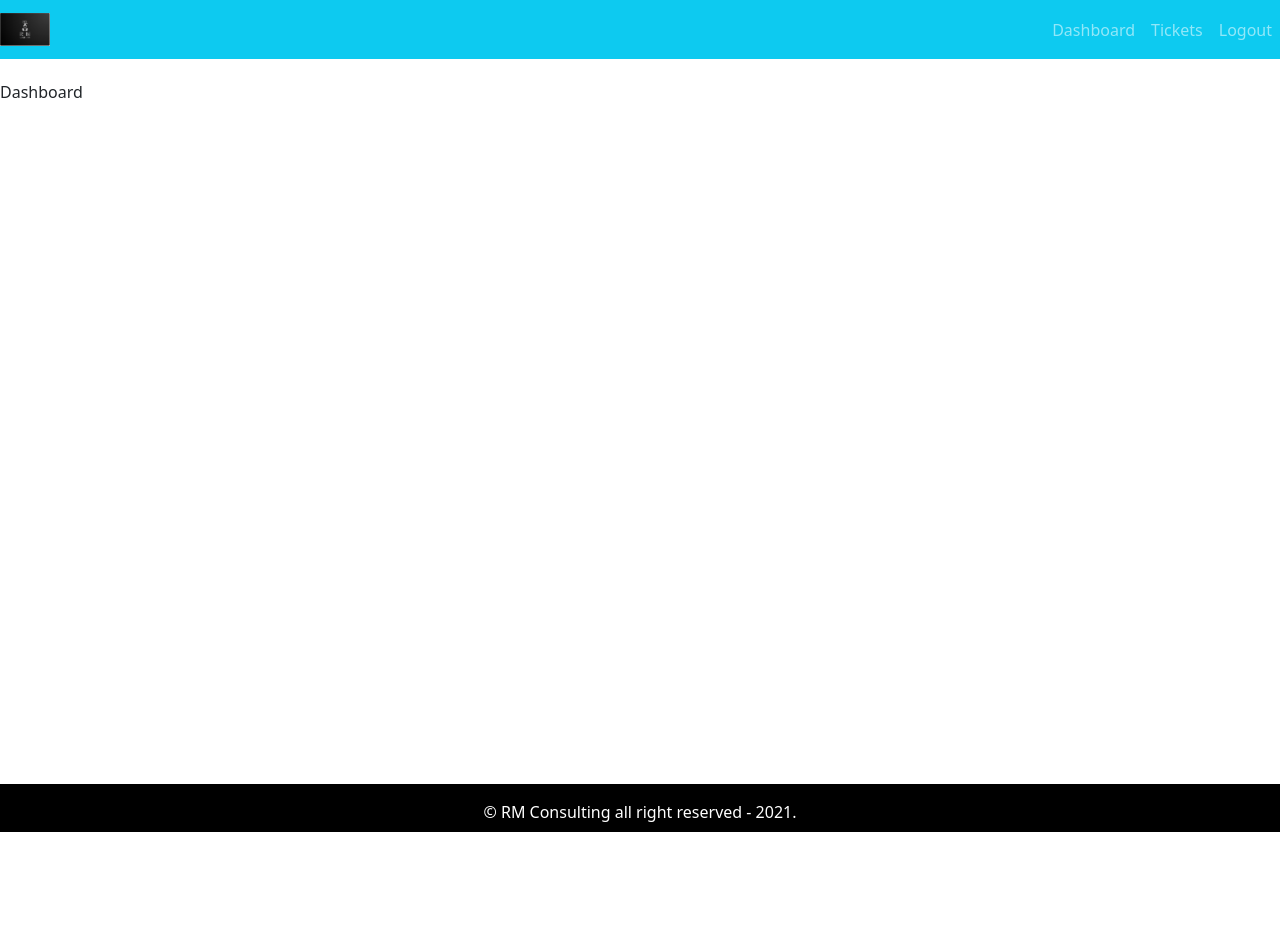
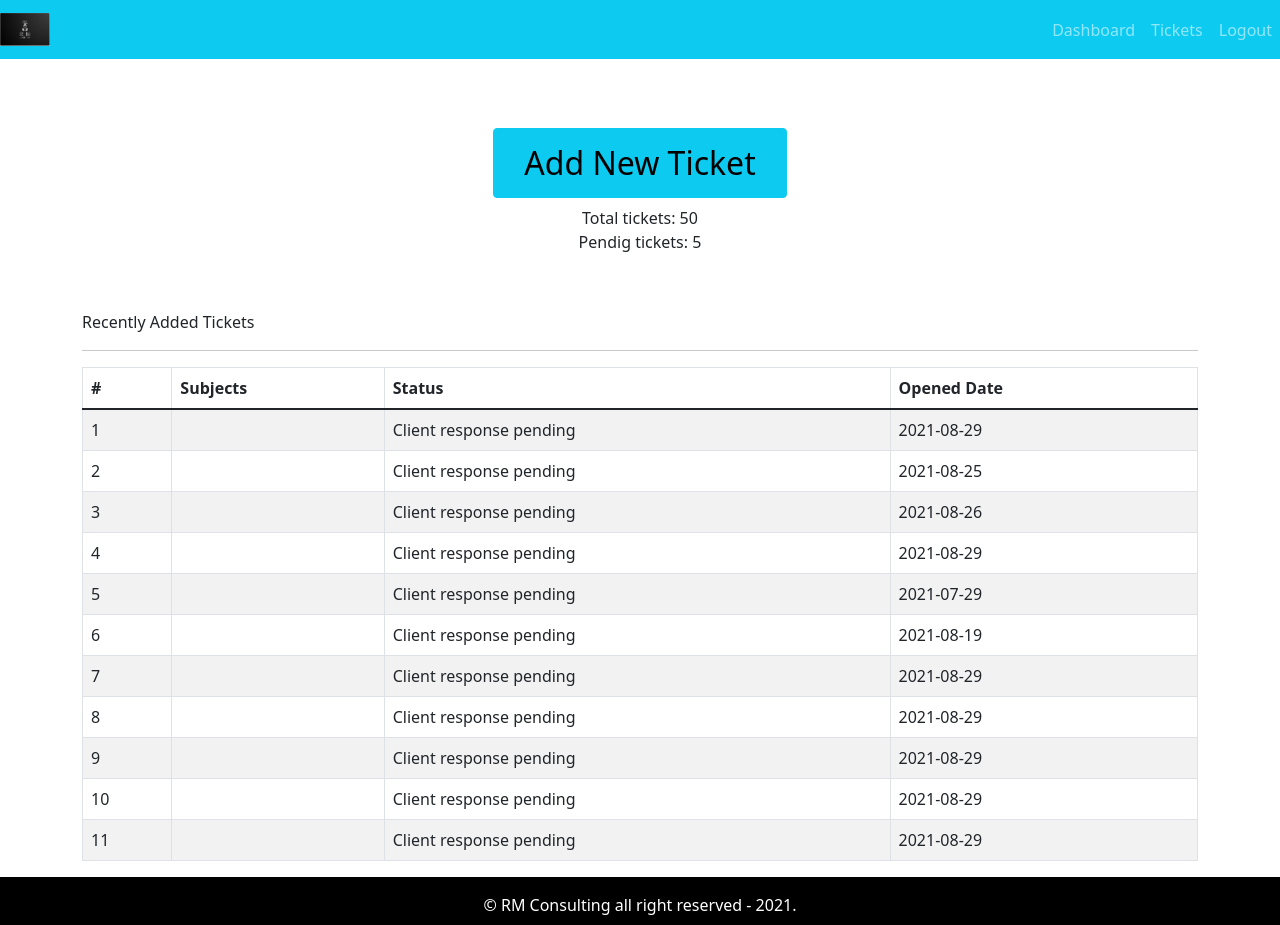
Before and after one commit to Ritcus/crmprojectt, a React (Create React App) app: page / in a window 1280 px wide. Before the commit the page ends 832 px from the top, so only its background shows below. Built offline with nearby package versions, Linux system fonts and the light colour scheme.

Commit message:
dashboard finish

```diff
--- a/package.json
+++ b/package.json
@@ -12,6 +12,7 @@
     "react-bootstrap": "^1.6.1",
     "react-dom": "^17.0.2",
     "react-scripts": "4.0.3",
+    "react-table-plugins": "^1.3.2",
     "web-vitals": "^1.1.2"
   },
   "scripts": {
--- a/src/App.js
+++ b/src/App.js
@@ -1,6 +1,7 @@
 import React from 'react';
 import './App.css';
 import { DefaultLayout } from './layout/DefaultLayout';
+import { Dashboard } from './pages/dashboard/Dashboard.page';
 
 import { Entry } from './pages/entry/Entry.page';
 
@@ -8,7 +9,7 @@
   return (
     <div className="App">
       <DefaultLayout>
-        Dashboard
+        <Dashboard />
       </DefaultLayout>
       {/* <Entry/> */}
     </div>
--- /dev/null
+++ b/src/assets/data/dummyTickets.json
@@ -0,0 +1,57 @@
+[
+    {
+        "id": 1,
+        "status": "Client response pending",
+        "addedAt": "2021-08-29 "
+    },
+    {
+        "id": 2,
+        "status": "Client response pending",
+        "addedAt": "2021-08-25 "
+    },
+    {
+        "id": 3,
+        "status": "Client response pending",
+        "addedAt": "2021-08-26 "
+    },
+    {
+        "id": 4,
+        "status": "Client response pending",
+        "addedAt": "2021-08-29 "
+    },
+    {
+        "id": 5,
+        "status": "Client response pending",
+        "addedAt": "2021-07-29 "
+    },
+    {
+        "id":6,
+        "status": "Client response pending",
+        "addedAt": "2021-08-19 "
+    },
+    {
+        "id": 7,
+        "status": "Client response pending",
+        "addedAt": "2021-08-29 "
+    },
+    {
+        "id": 8,
+        "status": "Client response pending",
+        "addedAt": "2021-08-29 "
+    },
+    {
+        "id": 9,
+        "status": "Client response pending",
+        "addedAt": "2021-08-29 "
+    },
+    {
+        "id": 10,
+        "status": "Client response pending",
+        "addedAt": "2021-08-29 "
+    },
+    {
+        "id": 11,
+        "status": "Client response pending",
+        "addedAt": "2021-08-29 "
+    }
+]
--- /dev/null
+++ b/src/components/ticket-table/TicketTable.js
@@ -0,0 +1,36 @@
+import React from 'react'
+
+import { Table } from 'react-bootstrap'
+
+
+export const TicketTable = ({tickets}) => {
+    return (
+        <Table striped bordered hover>
+            <thead>
+                <tr>
+                    <th>#</th>
+                    <th>Subjects</th>
+                    <th>Status</th>
+                    <th>Opened Date</th>
+                </tr>
+            </thead>
+            <tbody>
+             {tickets.length ? ( tickets.map((row) => (
+                <tr key={row.id}>
+                    <td>{row.id}</td>
+                    <td>{row.subject}</td>
+                    <td>{row.status}</td>
+                    <td>{row.addedAt}</td>
+                </tr>
+             ))
+             ): (
+
+                <tr>
+                    <td colSpan="4" className="text-centre">No tickets to show</td>
+                </tr>
+             )}
+            </tbody>
+
+        </Table>
+    )
+}
--- /dev/null
+++ b/src/pages/dashboard/Dashboard.page.js
@@ -0,0 +1,41 @@
+import React from 'react'
+
+import  {Container, Row, Col, Button} from "react-bootstrap"
+
+import { TicketTable } from '../../components/ticket-table/TicketTable'
+
+import tickets from "../../assets/data/dummyTickets.json"
+
+export const Dashboard = () => {
+    return (
+        <Container>
+            <Row>
+                <Col className="text-center mt-5 mb-2">
+                    <Button variant="info" style ={{fontSize: "2rem", padding: "10px 30px" }}> Add New Ticket</Button>
+
+                </Col>
+            </Row>
+
+            <Row>
+                <Col className="text-center mb-2">
+                    <div> Total tickets: 50</div>
+                    <div> Pendig tickets: 5</div>
+
+                </Col>
+            </Row>
+
+            <Row>
+                <Col className="text-left mt-5">
+                 Recently Added Tickets
+                </Col>
+            </Row>
+            <hr />
+
+            <Row>
+                <Col className="recent-ticket">
+                 <TicketTable tickets={tickets} />
+                </Col>
+            </Row>
+        </Container>
+    )
+}
```
Also changed, not shown: 1 other file (tests, documents, lock files or other folders).
